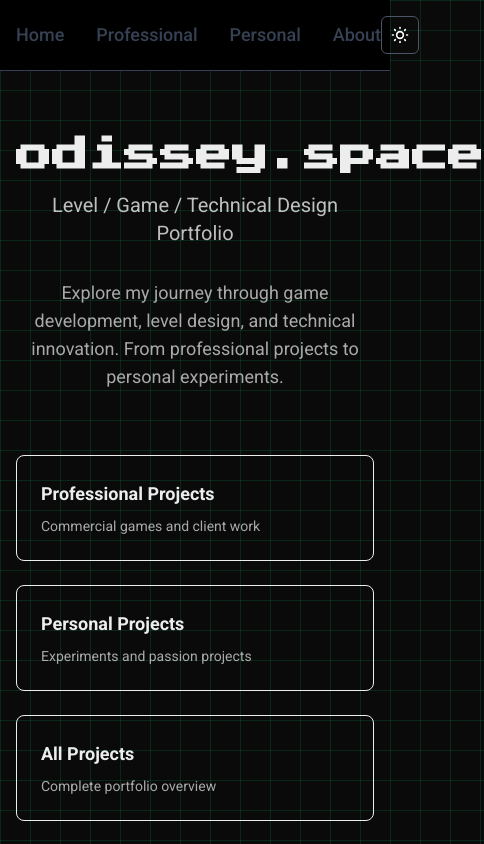
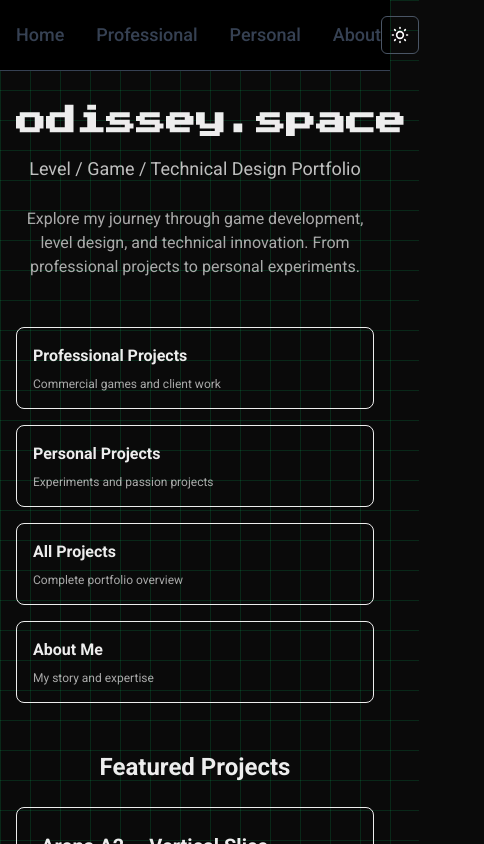
Before and after one commit to ddosmast3r/odissey_space, a Next.js app: page / in a window 390 px wide. Shown: the top 844 px of the page, 484 px wide, since content can reach past the window. Built offline with nearby package versions, Linux system fonts and the light colour scheme.

Commit message:
feat: add mobile version site

```diff
--- a/src/app/page.tsx
+++ b/src/app/page.tsx
@@ -5,37 +5,37 @@ export default function Home() {
   const projects = getAllProjects();
   const featured = projects.slice(0, 4);
   return (
-    <div className="max-w-4xl mx-auto py-16 px-4">
-      <div className="text-center mb-16">
-        <h1 className="text-4xl md:text-5xl font-bold mb-4 font-pixel">odissey.space</h1>
-        <p className="text-xl opacity-80 mb-8">Level / Game / Technical Design Portfolio</p>
-        <p className="text-lg opacity-70 max-w-2xl mx-auto">
+    <div className="max-w-4xl mx-auto py-8 md:py-16 px-4">
+      <div className="text-center mb-12 md:mb-16">
+        <h1 className="text-3xl md:text-4xl lg:text-5xl font-bold mb-4 font-pixel">odissey.space</h1>
+        <p className="text-lg md:text-xl opacity-80 mb-6 md:mb-8">Level / Game / Technical Design Portfolio</p>
+        <p className="text-base md:text-lg opacity-70 max-w-2xl mx-auto">
           Explore my journey through game development, level design, and technical innovation.
           From professional projects to personal experiments.
         </p>
       </div>
 
-      <div className="grid grid-cols-1 md:grid-cols-2 lg:grid-cols-4 gap-6 mb-16">
-        <Link href="/projects/professional" className="group p-6 border rounded-lg hover:shadow-lg transition-shadow">
-          <h3 className="font-semibold text-lg mb-2 group-hover:text-blue-600">Professional Projects</h3>
-          <p className="text-sm opacity-70">Commercial games and client work</p>
+      <div className="grid grid-cols-1 sm:grid-cols-2 lg:grid-cols-4 gap-4 md:gap-6 mb-12 md:mb-16">
+        <Link href="/projects/professional" className="group p-4 md:p-6 border rounded-lg hover:shadow-lg transition-shadow">
+          <h3 className="font-semibold text-base md:text-lg mb-2 group-hover:text-blue-600">Professional Projects</h3>
+          <p className="text-xs md:text-sm opacity-70">Commercial games and client work</p>
         </Link>
-        <Link href="/projects/personal" className="group p-6 border rounded-lg hover:shadow-lg transition-shadow">
-          <h3 className="font-semibold text-lg mb-2 group-hover:text-blue-600">Personal Projects</h3>
-          <p className="text-sm opacity-70">Experiments and passion projects</p>
+        <Link href="/projects/personal" className="group p-4 md:p-6 border rounded-lg hover:shadow-lg transition-shadow">
+          <h3 className="font-semibold text-base md:text-lg mb-2 group-hover:text-blue-600">Personal Projects</h3>
+          <p className="text-xs md:text-sm opacity-70">Experiments and passion projects</p>
         </Link>
-        <Link href="/projects" className="group p-6 border rounded-lg hover:shadow-lg transition-shadow">
-          <h3 className="font-semibold text-lg mb-2 group-hover:text-blue-600">All Projects</h3>
-          <p className="text-sm opacity-70">Complete portfolio overview</p>
+        <Link href="/projects" className="group p-4 md:p-6 border rounded-lg hover:shadow-lg transition-shadow">
+          <h3 className="font-semibold text-base md:text-lg mb-2 group-hover:text-blue-600">All Projects</h3>
+          <p className="text-xs md:text-sm opacity-70">Complete portfolio overview</p>
         </Link>
-        <Link href="/about" className="group p-6 border rounded-lg hover:shadow-lg transition-shadow">
-          <h3 className="font-semibold text-lg mb-2 group-hover:text-blue-600">About Me</h3>
-          <p className="text-sm opacity-70">My story and expertise</p>
+        <Link href="/about" className="group p-4 md:p-6 border rounded-lg hover:shadow-lg transition-shadow">
+          <h3 className="font-semibold text-base md:text-lg mb-2 group-hover:text-blue-600">About Me</h3>
+          <p className="text-xs md:text-sm opacity-70">My story and expertise</p>
         </Link>
       </div>
 
       <section>
-        <h2 className="text-3xl font-bold text-center mb-8">Featured Projects</h2>
+        <h2 className="text-2xl md:text-3xl font-bold text-center mb-6 md:mb-8">Featured Projects</h2>
         <div className="grid grid-cols-1 md:grid-cols-2 gap-6">
           {featured.map((p) => (
             <div key={p.slug} className="group border rounded-lg p-6 hover:shadow-lg transition-all duration-300">
--- a/src/components/ImageGallery.tsx
+++ b/src/components/ImageGallery.tsx
@@ -49,19 +49,19 @@ export default function ImageGallery({ images }: ImageGalleryProps) {
           <>
             <button
               onClick={prevSlide}
-              className="absolute left-4 top-1/2 -translate-y-1/2 bg-black/50 hover:bg-black/70 text-white p-2 rounded-full transition-colors z-10"
+              className="absolute left-2 md:left-4 top-1/2 -translate-y-1/2 bg-black/50 hover:bg-black/70 text-white p-1.5 md:p-2 rounded-full transition-colors z-10"
               aria-label="Previous image"
             >
-              <svg className="w-6 h-6" fill="none" stroke="currentColor" viewBox="0 0 24 24">
+              <svg className="w-4 h-4 md:w-6 md:h-6" fill="none" stroke="currentColor" viewBox="0 0 24 24">
                 <path strokeLinecap="round" strokeLinejoin="round" strokeWidth={2} d="M15 19l-7-7 7-7" />
               </svg>
             </button>
             <button
               onClick={nextSlide}
-              className="absolute right-4 top-1/2 -translate-y-1/2 bg-black/50 hover:bg-black/70 text-white p-2 rounded-full transition-colors z-10"
+              className="absolute right-2 md:right-4 top-1/2 -translate-y-1/2 bg-black/50 hover:bg-black/70 text-white p-1.5 md:p-2 rounded-full transition-colors z-10"
               aria-label="Next image"
             >
-              <svg className="w-6 h-6" fill="none" stroke="currentColor" viewBox="0 0 24 24">
+              <svg className="w-4 h-4 md:w-6 md:h-6" fill="none" stroke="currentColor" viewBox="0 0 24 24">
                 <path strokeLinecap="round" strokeLinejoin="round" strokeWidth={2} d="M9 5l7 7-7 7" />
               </svg>
             </button>
@@ -70,7 +70,7 @@ export default function ImageGallery({ images }: ImageGalleryProps) {
 
         {/* Image Counter */}
         {images.length > 1 && (
-          <div className="absolute top-4 right-4 bg-black/50 text-white px-3 py-1 rounded-full text-sm">
+          <div className="absolute top-2 md:top-4 right-2 md:right-4 bg-black/50 text-white px-2 md:px-3 py-1 rounded-full text-xs md:text-sm">
             {currentIndex + 1} / {images.length}
           </div>
         )}
@@ -78,20 +78,20 @@ export default function ImageGallery({ images }: ImageGalleryProps) {
 
       {/* Caption */}
       {images[currentIndex].caption && (
-        <p className="text-center text-sm opacity-70 mt-3">
+        <p className="text-center text-xs md:text-sm opacity-70 mt-2 md:mt-3">
           {images[currentIndex].caption}
         </p>
       )}
 
       {/* Thumbnails */}
       {images.length > 1 && (
-        <div className="mt-4">
-          <div className="flex gap-2 justify-center overflow-x-auto pb-2">
+        <div className="mt-3 md:mt-4">
+          <div className="flex gap-1.5 md:gap-2 justify-center overflow-x-auto pb-2">
             {images.map((image, index) => (
               <button
                 key={index}
                 onClick={() => goToSlide(index)}
-                className={`relative w-16 h-16 rounded-lg overflow-hidden flex-shrink-0 border-2 transition-all ${
+                className={`relative w-12 h-12 md:w-16 md:h-16 rounded-lg overflow-hidden flex-shrink-0 border-2 transition-all ${
                   index === currentIndex
                     ? "border-blue-500 scale-110"
                     : "border-gray-300 dark:border-gray-600 hover:border-blue-300"
@@ -102,7 +102,7 @@ export default function ImageGallery({ images }: ImageGalleryProps) {
                   alt={image.alt}
                   fill
                   className="object-cover"
-                  sizes="64px"
+                  sizes="(max-width: 768px) 48px, 64px"
                 />
               </button>
             ))}
--- a/src/components/ProjectCard.tsx
+++ b/src/components/ProjectCard.tsx
@@ -6,27 +6,27 @@ export default function ProjectCard({ project }: { project: Project }) {
   return (
     <Link
       href={`/projects/${project.slug}`}
-      className="group block rounded-lg border border-black/10 dark:border-white/10 p-6 hover:shadow-lg hover:border-blue-200 dark:hover:border-blue-800 transition-all duration-300"
+      className="group block rounded-lg border border-black/10 dark:border-white/10 p-4 md:p-6 hover:shadow-lg hover:border-blue-200 dark:hover:border-blue-800 transition-all duration-300"
     >
-      <div className="flex gap-6 items-start">
+      <div className="flex flex-col md:flex-row gap-4 md:gap-6 items-start">
         {project.cover ? (
-          <div className="flex-shrink-0">
+          <div className="flex-shrink-0 w-full md:w-auto">
             <Image
               src={project.cover}
               alt={project.title}
               width={120}
               height={80}
-              className="rounded-lg object-cover group-hover:scale-105 transition-transform duration-300"
+              className="rounded-lg object-cover group-hover:scale-105 transition-transform duration-300 w-full md:w-[120px] h-[160px] md:h-[80px]"
             />
           </div>
         ) : (
-          <div className="flex-shrink-0 w-[120px] h-[80px] bg-gradient-to-br from-blue-100 to-green-100 dark:from-blue-900/30 dark:to-green-900/30 rounded-lg flex items-center justify-center">
-            <span className="text-2xl opacity-50">🎮</span>
+          <div className="flex-shrink-0 w-full md:w-[120px] h-[160px] md:h-[80px] bg-gradient-to-br from-blue-100 to-green-100 dark:from-blue-900/30 dark:to-green-900/30 rounded-lg flex items-center justify-center">
+            <span className="text-2xl md:text-2xl opacity-50">🎮</span>
           </div>
         )}
 
         <div className="flex-1 min-w-0">
-          <div className="text-xl font-semibold mb-2 group-hover:text-blue-600 transition-colors">
+          <div className="text-lg md:text-xl font-semibold mb-2 group-hover:text-blue-600 transition-colors">
             {project.title}
           </div>
 
```
Also changed, not shown: src/app/icon.svg (added).
